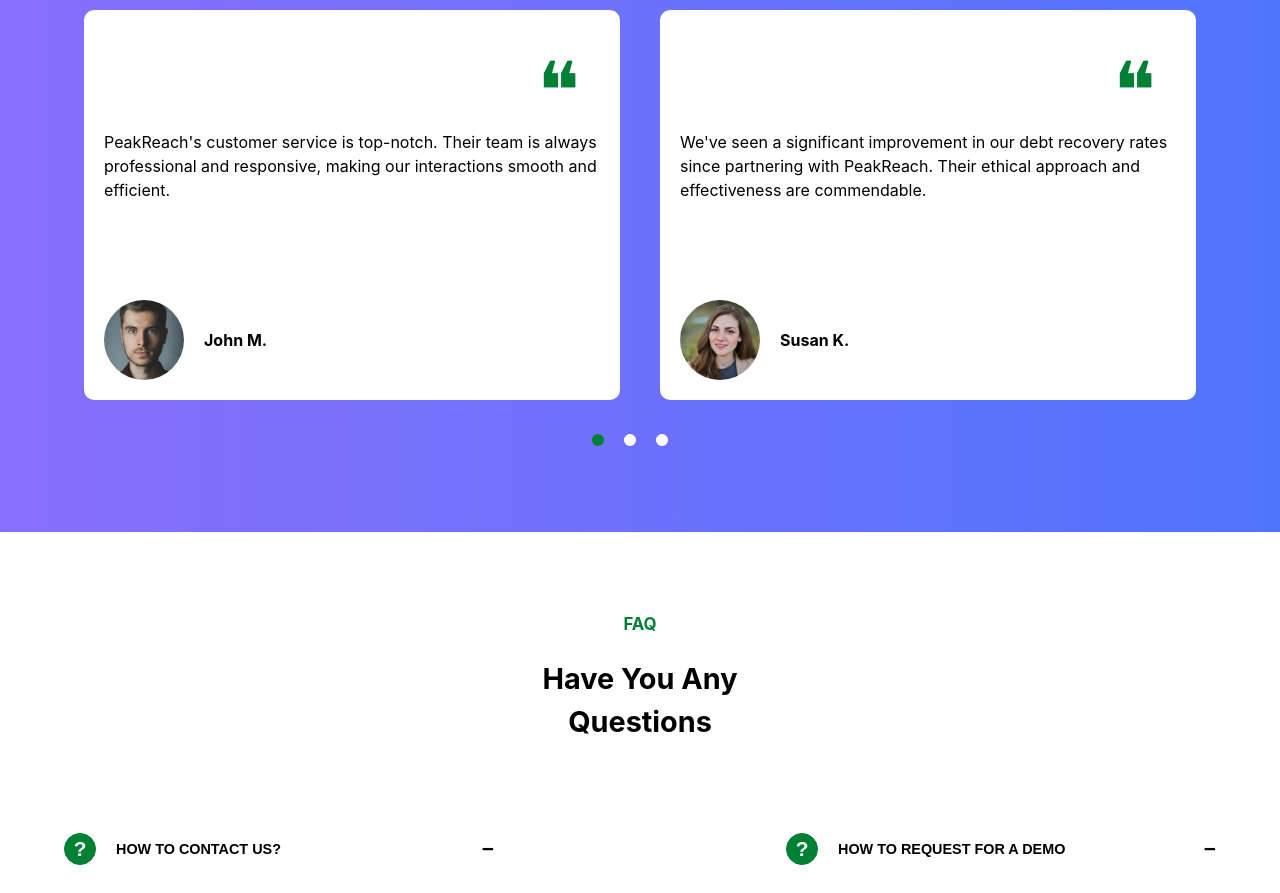
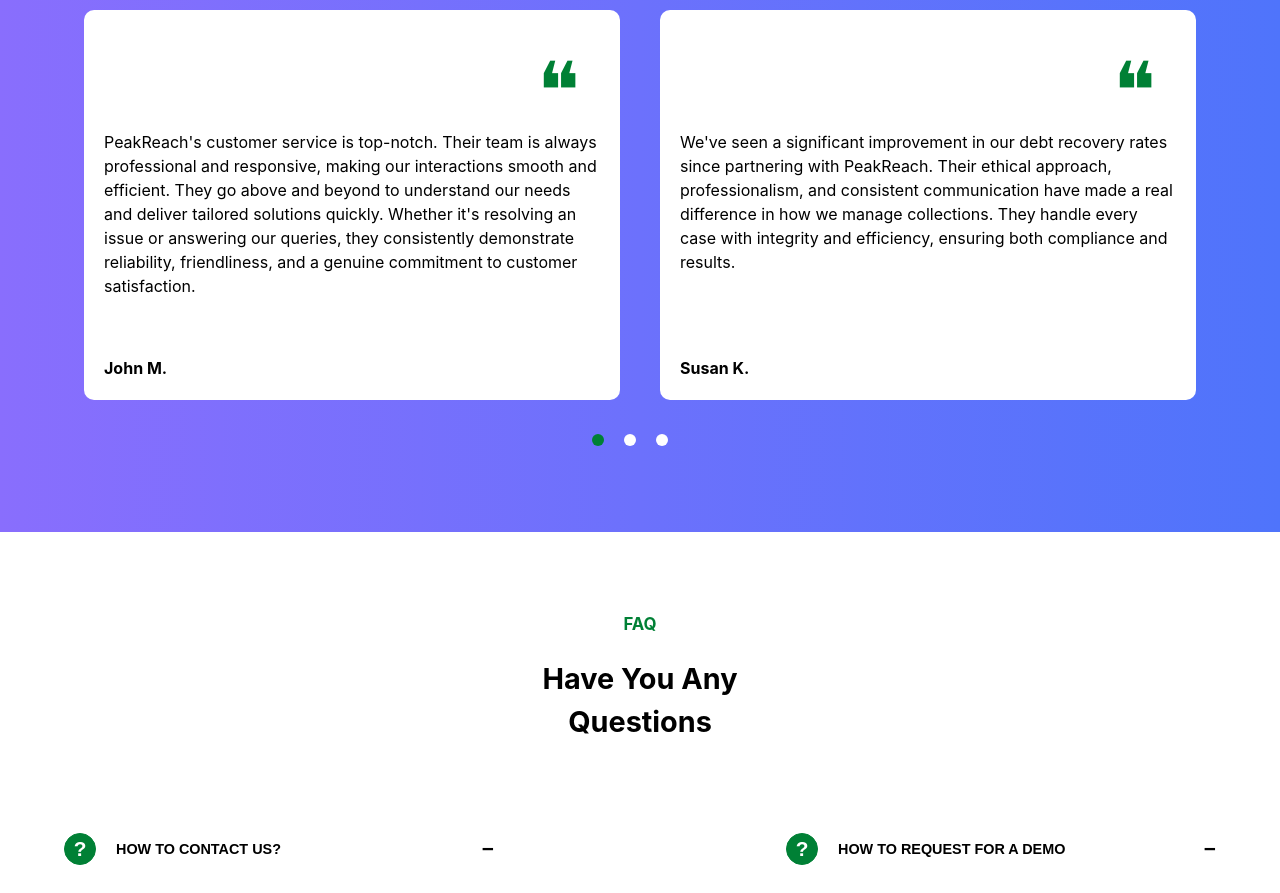
Before and after one commit to k-malongo/PeakReachCallCenter, a React (Vite) app: page / in a window 1280 px wide. Shown: the part 3040-3933 px from the top of the page. Built offline with nearby package versions, Linux system fonts and the light colour scheme.

Commit message:
update testimonials

```diff
--- a/src/components/Testimonials.jsx
+++ b/src/components/Testimonials.jsx
@@ -25,21 +25,21 @@
 		company: "CEO of a leading airline",
 		image: "boy1.jpg",
 		statement:
-			"PeakReach's customer service is top-notch. Their team is always professional and responsive, making our interactions smooth and efficient.",
+			"PeakReach's customer service is top-notch. Their team is always professional and responsive, making our interactions smooth and efficient. They go above and beyond to understand our needs and deliver tailored solutions quickly. Whether it's resolving an issue or answering our queries, they consistently demonstrate reliability, friendliness, and a genuine commitment to customer satisfaction.",
 	},
 	{
 		name: "Susan K.",
 		company: "Decision ",
 		image: "girl1.jpg",
 		statement:
-			"We've seen a significant improvement in our debt recovery rates since partnering with PeakReach. Their ethical approach and effectiveness are commendable.",
+			"We've seen a significant improvement in our debt recovery rates since partnering with PeakReach. Their ethical approach, professionalism, and consistent communication have made a real difference in how we manage collections. They handle every case with integrity and efficiency, ensuring both compliance and results.",
 	},
 	{
 		name: "Michael O.",
 		company: "Tech Innovators",
 		image: "boy2.jpg",
 		statement:
-			"The inbound and outbound call services provided by PeakReach have been a game changer for our business. Our customers are happier, and our operations are more streamlined.",
+			"The inbound and outbound call services provided by PeakReach have truly been a game changer for our business. Their team handles every interaction with professionalism and care, which has led to improved customer satisfaction. As a result, our internal processes are more streamlined, efficient, and aligned with our service goals.",
 	},
 	{
 		name: "Grace N.",
@@ -101,12 +101,12 @@
 						<p className="quote_icon">&#10077;</p>
 						<p className="quote_text">{testimonial.statement}</p>
 						<div className="personal_info">
-							<div className="portrait">
+							{/* <div className="portrait">
 								<img
 									src={`/images/${testimonial.image}`}
 									alt={testimonial.name}
 								/>
-							</div>
+							</div> */}
 							<div>
 								<h4 className="name">{testimonial.name}</h4>
 								{/* <h4 className="company">{testimonial.company}</h4> */}
```
